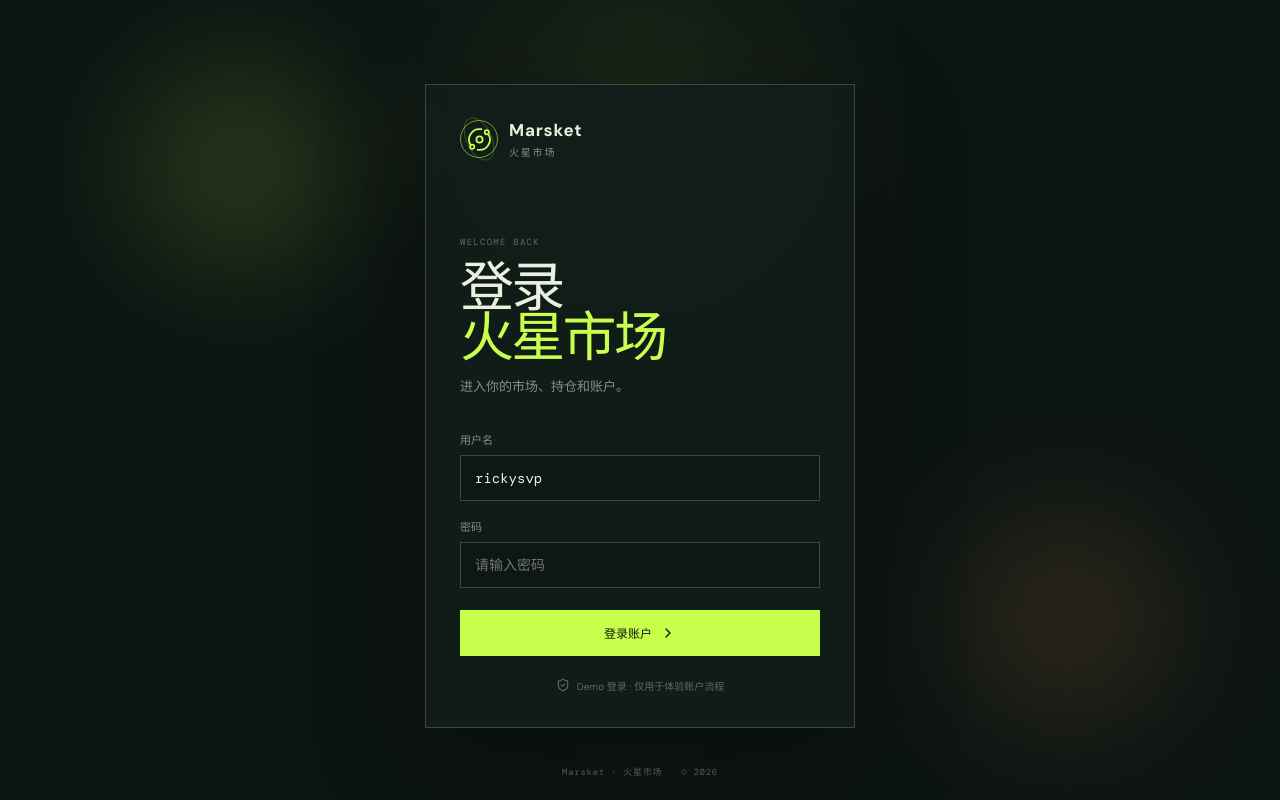
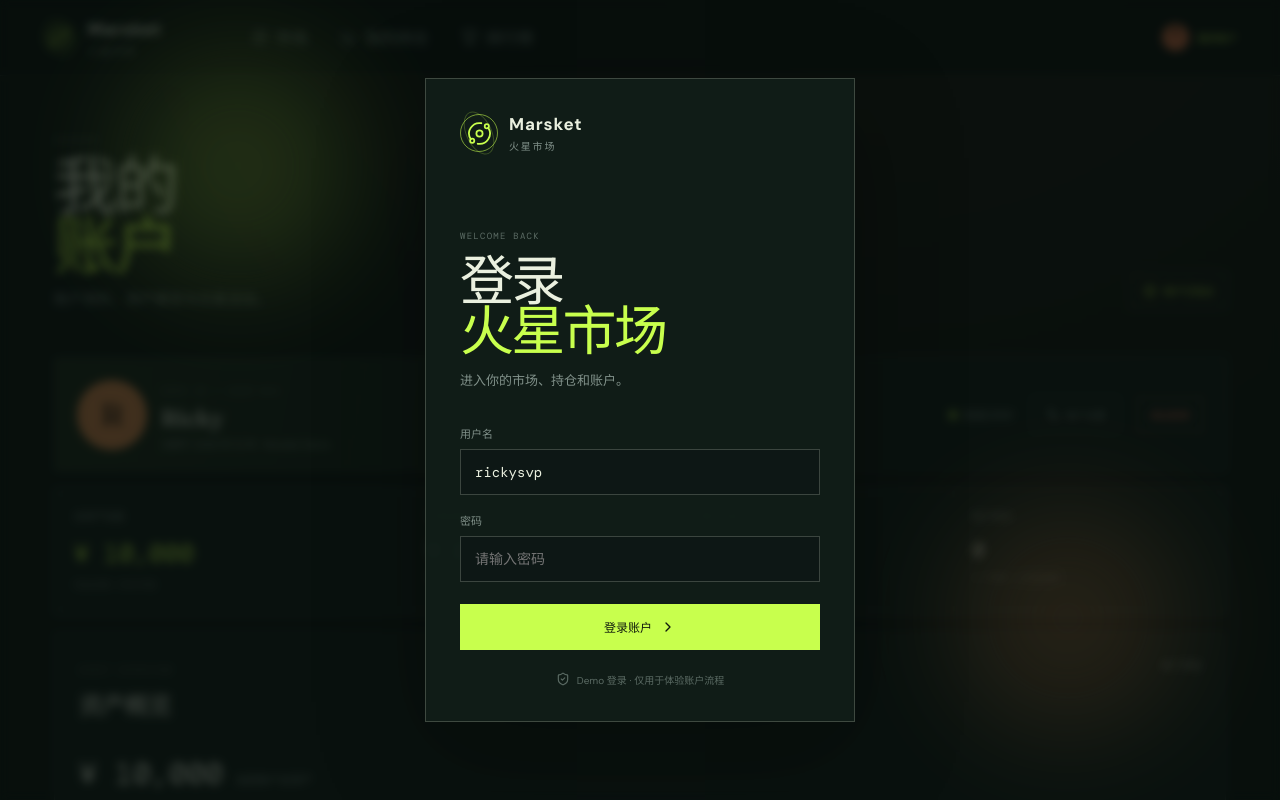
Before and after one commit to rickysvp/marsket, a React (Vite) app: page / in a window 1280 px wide. Both pictures are taken after a click on the button "我的账户". Shown: the top 800 px of the page. Built offline with nearby package versions, Linux system fonts and the light colour scheme.

Commit message:
Embed account login in protected pages

```diff
--- a/src/App.jsx
+++ b/src/App.jsx
@@ -101,7 +101,7 @@ function App() {
   }
 
   const requiresAuth = path === '/portfolio' || path === '/profile'
-  if (!auth && requiresAuth) return <Login onLogin={(username) => login(username, path)} />
+  const loginRequired = !auth && requiresAuth
 
   const trade = (input) => {
     const result = executeTrade(simulation, input)
@@ -137,6 +137,7 @@ function App() {
           <div className="topbar-actions"><button className={`account-trigger ${path === '/profile' ? 'account-trigger--active' : ''}`} onClick={() => navigate('/profile')} aria-label="我的账户"><span className="avatar-button">R</span><span className="avatar-label">我的账户</span></button></div>
         </header>
         {page}
+        {loginRequired && <Login onLogin={(username) => login(username, path)} />}
         <Footer onNavigate={navigate} />
       </main>
     </div>
@@ -153,7 +154,7 @@ function Login({ onLogin }) {
     if (!password.trim()) return setError('请输入密码')
     onLogin(username.trim())
   }
-  return <div className="login-shell"><div className="login-glow login-glow--one" /><div className="login-glow login-glow--two" /><main className="login-card"><div className="login-brand"><span className="brand-orbit"><Orbit size={25} strokeWidth={1.7} /></span><span><strong>Marsket</strong><small>火星市场</small></span></div><div className="login-heading"><span className="eyebrow">WELCOME BACK</span><h1>登录<br /><em>火星市场</em></h1><p>进入你的市场、持仓和账户。</p></div><form className="login-form" onSubmit={submit}><label>用户名<input value={username} onChange={(event) => setUsername(event.target.value)} autoComplete="username" /></label><label>密码<input type="password" value={password} onChange={(event) => setPassword(event.target.value)} autoComplete="current-password" placeholder="请输入密码" /></label>{error && <div className="login-error">{error}</div>}<button className="login-submit" type="submit">登录账户 <ChevronRight size={16} /></button></form><div className="login-note"><ShieldCheck size={14} /><span>Demo 登录 · 仅用于体验账户流程</span></div></main><footer className="login-footer">Marsket · 火星市场 <span>© 2026</span></footer></div>
+  return <div className="login-overlay"><div className="login-glow login-glow--one" /><div className="login-glow login-glow--two" /><main className="login-card"><div className="login-brand"><span className="brand-orbit"><Orbit size={25} strokeWidth={1.7} /></span><span><strong>Marsket</strong><small>火星市场</small></span></div><div className="login-heading"><span className="eyebrow">WELCOME BACK</span><h1>登录<br /><em>火星市场</em></h1><p>进入你的市场、持仓和账户。</p></div><form className="login-form" onSubmit={submit}><label>用户名<input value={username} onChange={(event) => setUsername(event.target.value)} autoComplete="username" /></label><label>密码<input type="password" value={password} onChange={(event) => setPassword(event.target.value)} autoComplete="current-password" placeholder="请输入密码" /></label>{error && <div className="login-error">{error}</div>}<button className="login-submit" type="submit">登录账户 <ChevronRight size={16} /></button></form><div className="login-note"><ShieldCheck size={14} /><span>Demo 登录 · 仅用于体验账户流程</span></div></main></div>
 }
 
 function PageHeading({ kicker, title, description, children }) {
--- a/src/styles.css
+++ b/src/styles.css
@@ -66,6 +66,7 @@
 @media (max-width: 720px) { .topbar { padding-inline: 17px; }.primary-nav { margin-left: 10px; display: flex; justify-content: center; }.primary-nav .nav-item { gap: 6px; padding: 20px 7px 18px; font-size: 10px; }.primary-nav .nav-item .nav-arrow { display: none; }.avatar-label { display: none; }.site-footer { padding: 32px 17px 22px; }.site-footer__main { grid-template-columns: 1fr; gap: 22px; }.site-footer__links { justify-content: flex-start; gap: 17px; }.site-footer__bottom { flex-direction: column; gap: 8px; margin-top: 24px; } }
 
 .login-shell { min-height: 100vh; display: grid; place-items: center; position: relative; overflow: hidden; padding: 36px 20px 24px; background: radial-gradient(circle at 50% 15%, rgba(200,255,77,.08), transparent 30%), var(--bg); }
+.login-overlay { position: fixed; inset: 0; z-index: 20; display: grid; place-items: center; padding: 24px; background: rgba(7,14,12,.74); backdrop-filter: blur(5px); }
 .login-card { width: min(100%, 430px); position: relative; z-index: 1; padding: 34px; background: rgba(17,29,25,.94); border: 1px solid var(--line-strong); box-shadow: 0 30px 100px rgba(0,0,0,.3); }
 .login-brand { display: inline-flex; align-items: center; gap: 11px; }
 .login-brand .brand-orbit { width: 38px; height: 38px; }
```
Also changed, not shown: 1 other file (tests, documents, lock files or other folders).
